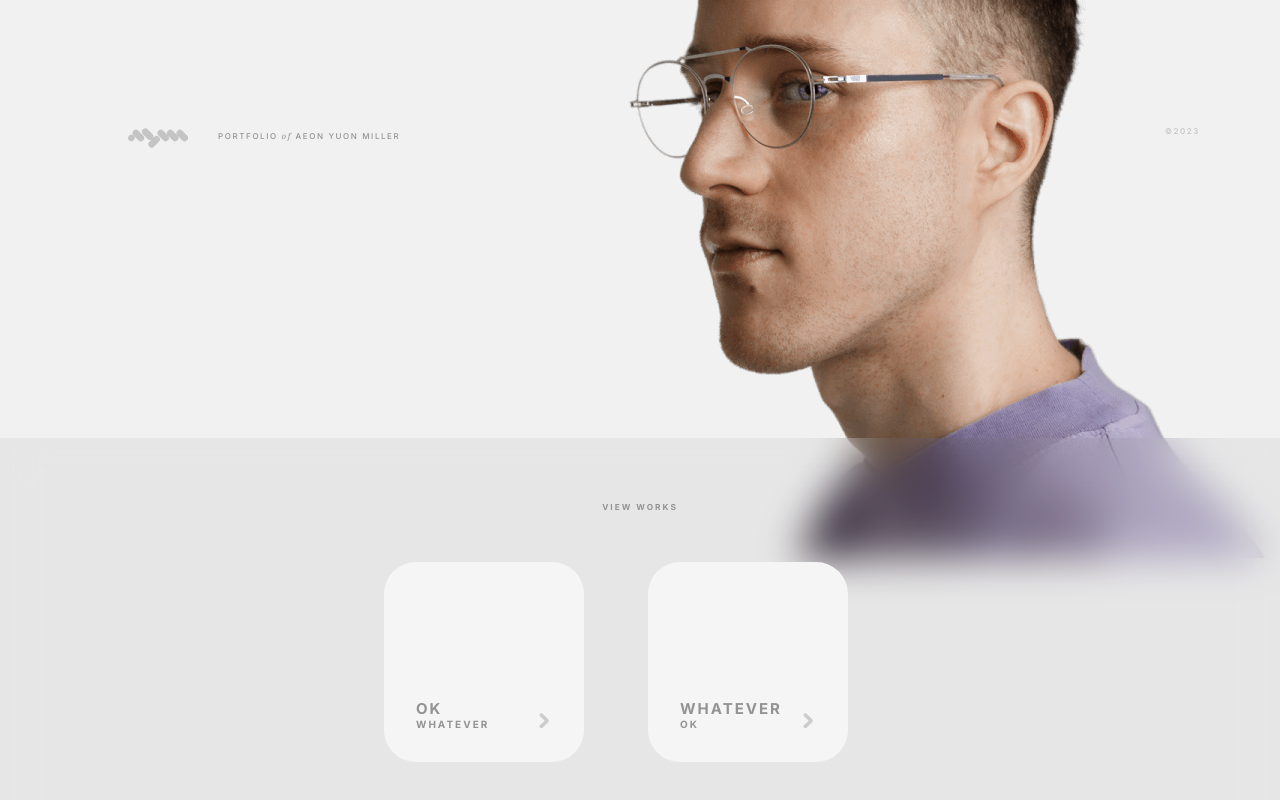
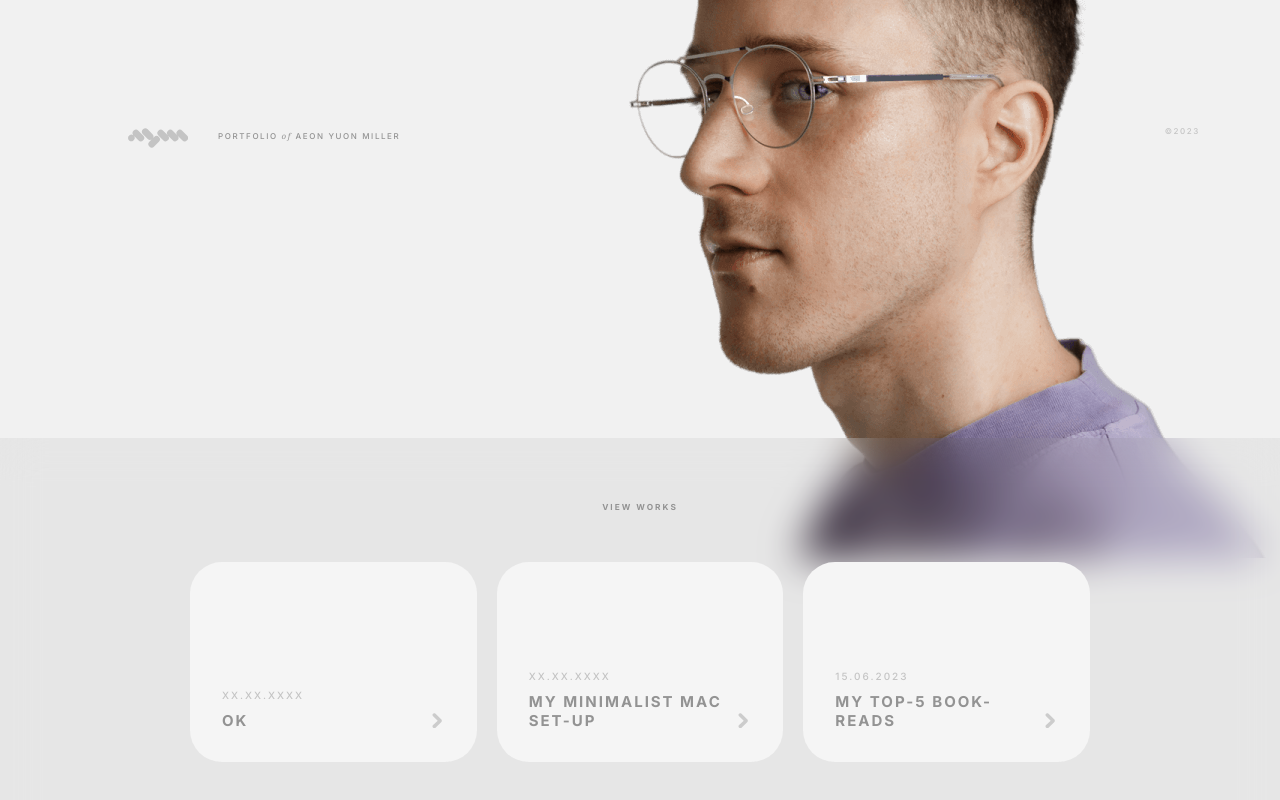
Before and after one commit to aeonyuonmiller/folioz, a Next.js app: page / in a window 1280 px wide. Shown: the part 242-1042 px from the top of the page. Built offline with nearby package versions, Linux system fonts and the light colour scheme.

Commit message:
changed styling

```diff
--- a/src/app/Components/Card.jsx
+++ b/src/app/Components/Card.jsx
@@ -1,11 +1,11 @@
 import Chevron_Right from "../Components/Icons/Chevron_Right"
 
-const Card = ({title, description}) => {
+const Card = ({title, date}) => {
   return (
     <div className='card'>
       <div className="content">
+        <p>{date}</p>
         <h2>{title}</h2>
-        <p>{description}</p>
       </div>
       <span>
         <Chevron_Right color="#ccc" />
--- a/src/app/globals.css
+++ b/src/app/globals.css
@@ -143,8 +143,9 @@ a {
 
 .card-grid{
   display: grid;
-  grid-template-columns: repeat(3, 1fr);
-  width: 50%;
+  grid-template-columns: 1fr 1fr 1fr;
+  gap: 2em;
+  width: 900px;
   margin-top: 6em;
 }
 
@@ -157,11 +158,18 @@ a {
 
   border-radius: var(--border-radius);
   padding: 2rem;
-  margin: 2rem;
   margin-top: 0;
-  width: 200px;
   height: 200px;
-  max-width: 600px;
+  width: 100%;
+
+  box-shadow:
+  2.8px 2.8px 2.2px rgba(0, 0, 0, 0),
+  6.7px 6.7px 5.3px rgba(0, 0, 0, 0),
+  12.5px 12.5px 10px rgba(0, 0, 0, 0),
+  22.3px 22.3px 17.9px rgba(0, 0, 0, 0),
+  41.8px 41.8px 33.4px rgba(0, 0, 0, 0),
+  100px 100px 80px rgba(0, 0, 0, 0)
+;
 }
 
 .card .content{
@@ -170,13 +178,34 @@ a {
   text-align: left;
 }
 
+.card h2{
+  max-width: 21ch;
+}
+
+.card p{
+  font-weight: 500;
+  opacity: .5;
+  margin-bottom: 10px;
+}
+
 /* Arrow-Icon */
 .card span{
   position: absolute;
   width: 10px;
   bottom: 3.2em;
   right: 3.5em;
-  transition: transform ease .4s;
+  transition: transform ease .4s, box-shadow ease .8s;
+}
+
+.card:hover{
+  box-shadow:
+  2.8px 2.8px 2.2px rgba(0, 0, 0, 0.006),
+  6.7px 6.7px 5.3px rgba(0, 0, 0, 0.008),
+  12.5px 12.5px 10px rgba(0, 0, 0, 0.01),
+  22.3px 22.3px 17.9px rgba(0, 0, 0, 0.012),
+  41.8px 41.8px 33.4px rgba(0, 0, 0, 0.014),
+  100px 100px 80px rgba(0, 0, 0, 0.02)
+;
 }
 
 .card:hover span{
--- a/src/app/page.js
+++ b/src/app/page.js
@@ -17,8 +17,9 @@ export default function Home() {
     <motion.div className='glas' initial={{y: "10vh", opacity: 0}} animate={{y: "0vh", opacity: 1}} transition={{duration: .4, ease: [.3,0,.2,1.01], delay: 1 }}>
       <h5>View works</h5>
       <div className="card-grid">
-        <Card title="Ok" description="whatever" />
-        <Card title="Whatever" description="ok" />
+        <Card title="Ok" date="xx.xx.xxxx" />
+        <Card title="my minimalist mac set-up" date="xx.xx.xxxx" />
+        <Card title="my top-5 book-reads" date="15.06.2023" />
       </div>
     </motion.div>
 
```
